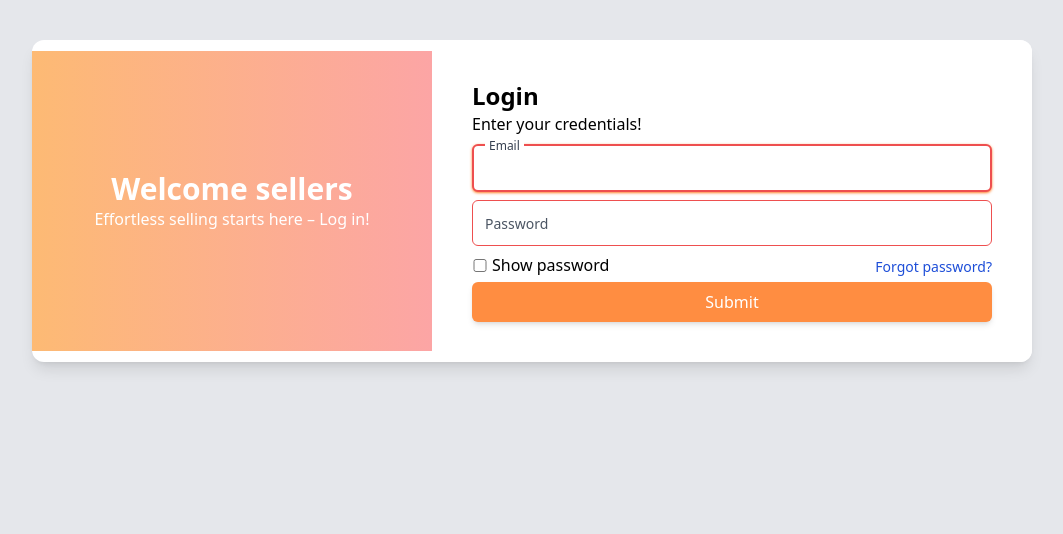
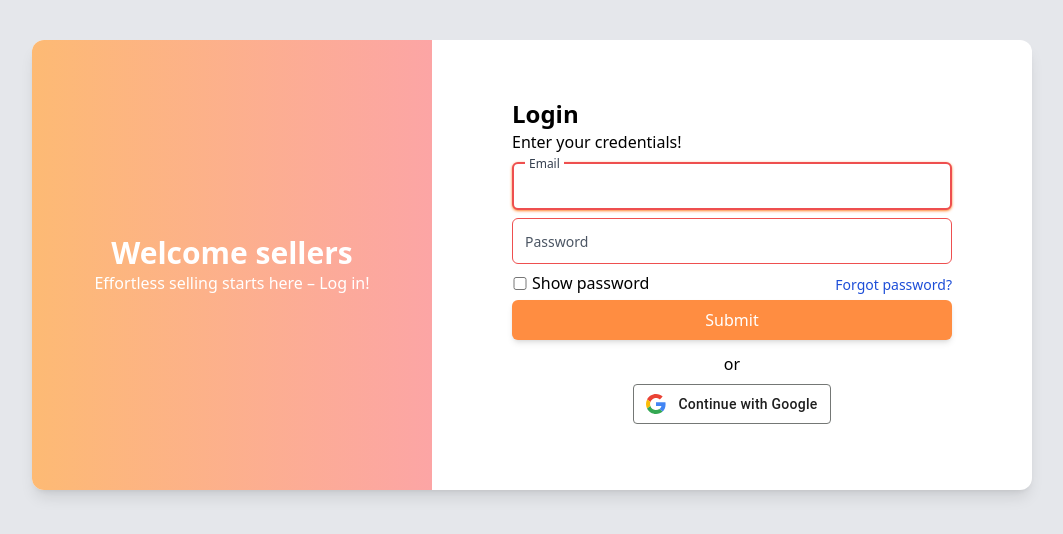
Before and after one commit to skytechrick/getskybuyReactSeller, a React (Vite) app: page / in a window 1280 px wide. Shown: the top 534 px of the page, without its empty margins (108-1171 px from the left). Built offline with nearby package versions, Linux system fonts and the light colour scheme; no server answers.

Commit message:
feat: Firebase integrate

```diff
--- a/package.json
+++ b/package.json
@@ -11,6 +11,7 @@
   },
   "dependencies": {
     "autoprefixer": "^10.4.21",
+    "firebase": "^11.6.0",
     "postcss": "^8.5.3",
     "react": "^19.0.0",
     "react-dom": "^19.0.0",
--- a/src/components/login.jsx
+++ b/src/components/login.jsx
@@ -1,24 +1,97 @@
 import { InputField } from "./ui/inputField.jsx";
 import { Button } from "./ui/button.jsx";
-import { useState } from "react";
+import OAuthBtn from "./ui/oAuthBtns.jsx";
+// import { getRedirectLoginResult } from "../firebase/auth.js";
+import { useState , useEffect } from "react";
 
 export default function LoginPage() {
+
+    const [body, setBody] = useState(null);
 
     const [email, setEmail] = useState("");
     const [password, setPassword] = useState("");
     const [showPassword, setShowPassword] = useState(false);
 
+    setInterval(() => {
+        const data = localStorage.getItem("oAuth");
+        if(data){
+            setBody(JSON.parse(data));
+            localStorage.removeItem("oAuth");
+            clearInterval(this);
+        }
+    }, 1000);
+
+
+    const url = import.meta.env.VITE_CUSTOMER_URL;
+
+    if(body !== null){
+        const { user, idToken, provider } = body;
+        const { email } = user;
+
+        setBody(null);
+
+        fetch(`${url}/api/auth/oauth`, {
+            method: "POST",
+            headers: {
+                "Content-Type":"application/json",
+                "Authorization": `Bearer ${idToken}`,
+            },
+            body: JSON.stringify({
+                email,
+                provider,
+            })
+        }).then((res) => {
+
+            if(res.ok){
+                return res.json();
+            }else{
+                alert("Login failed");
+            }
+        }).then((data) => {
+            if(data){
+                const { accessToken } = data;
+                localStorage.setItem("accessToken", accessToken);
+                window.location.href = "/";
+            }
+        }).catch((err) => {
+            console.error(err);
+        });
+    }
+
+    const formSubmit = () => {
+        e.preventDefault();
+
+        if(email === ""){
+            alert("Email cannot be empty.");
+        }
+
+        if(password === ""){
+            alert("Password cannot be empty.");
+        }
+
+        fetch(`${url}/api/auth/login`, {
+            method: "POST",
+            headers: {
+                "Content-Type":"application/json",
+            },
+            body: JSON.stringify({
+                email,
+                password
+            })
+        })
+    }
+
     return (
         <div className="md:w-full xl:w-4/5 mx-auto flex justify-center items-center mt-10">
             <div className="mx-3 w-full bg-white flex justify-center items-center rounded-xl shadow-lg overflow-hidden">
-                <div className="h-[300px] w-2/5 bg-gradient-to-r from-orange-300 to-red-300 text-white flex justify-center items-center flex-col">
+                <div className="h-[450px] w-2/5 bg-gradient-to-r from-orange-300 to-red-300 text-white flex justify-center items-center flex-col">
                     <h2 className="font-bold text-2xl md:text-3xl">Welcome sellers</h2>
                     <p>Effortless selling starts here – Log in!</p>
                 </div>
-                <div className="w-3/5 bg-white p-10">
+                <div className="w-3/5 bg-white p-10 px-20">
                     <h2 className="font-bold text-2xl">Login</h2>
                     <p>Enter your credentials!</p>
-                    <form >
+                    <form onSubmit={formSubmit}>
                         <InputField setValue={setEmail} value={email} required={true} autoFocus={true} placeholder="Email"/>
                         <InputField setValue={setPassword} value={password} required={true} autoFocus={false} type={showPassword? "text": "password"} placeholder="Password"/>
                         <div className="my-[2px] mb-1 flex justify-between items-center">
@@ -38,6 +111,9 @@
                         </div>
                         <Button children="Submit" type="submit"/>
                     </form>
+                    <p className="text-center mt-3">or</p>
+                    <OAuthBtn />
+
                 </div>
             </div>
 
--- /dev/null
+++ b/src/components/ui/oAuthBtns.jsx
@@ -0,0 +1,50 @@
+import React from "react";
+import {
+  loginWithGooglePopup,
+} from "../../firebase/auth.js";
+
+const GoogleLoginButton = () => {
+  return (
+    <div className="flex flex-col items-center gap-4 my-2">
+        <button className="gsi-material-button" onClick={loginWithGooglePopup}>
+            <div className="gsi-material-button-state"></div>
+            <div className="gsi-material-button-content-wrapper">
+            <div className="gsi-material-button-icon">
+                <svg
+                    version="1.1"
+                    xmlns="http://www.w3.org/2000/svg"
+                    viewBox="0 0 48 48"
+                    xmlnsXlink="http://www.w3.org/1999/xlink"
+                    style={{ display: "block" }}
+                >
+                <path
+                    fill="#EA4335"
+                    d="M24 9.5c3.54 0 6.71 1.22 9.21 3.6l6.85-6.85C35.9 2.38 30.47 0 24 0 14.62 0 6.51 5.38 2.56 13.22l7.98 6.19C12.43 13.72 17.74 9.5 24 9.5z"
+                ></path>
+                <path
+                    fill="#4285F4"
+                    d="M46.98 24.55c0-1.57-.15-3.09-.38-4.55H24v9.02h12.94c-.58 2.96-2.26 5.48-4.78 7.18l7.73 6c4.51-4.18 7.09-10.36 7.09-17.65z"
+                ></path>
+                <path
+                    fill="#FBBC05"
+                    d="M10.53 28.59c-.48-1.45-.76-2.99-.76-4.59s.27-3.14.76-4.59l-7.98-6.19C.92 16.46 0 20.12 0 24c0 3.88.92 7.54 2.56 10.78l7.97-6.19z"
+                ></path>
+                <path
+                    fill="#34A853"
+                    d="M24 48c6.48 0 11.93-2.13 15.89-5.81l-7.73-6c-2.15 1.45-4.92 2.3-8.16 2.3-6.26 0-11.57-4.22-13.47-9.91l-7.98 6.19C6.51 42.62 14.62 48 24 48z"
+                ></path>
+                <path fill="none" d="M0 0h48v48H0z"></path>
+                </svg>
+            </div>
+            <span className="gsi-material-button-contents">
+                Continue with Google
+            </span>
+            <span style={{ display: "none" }}>Continue with Google</span>
+            </div>
+        </button>
+
+    </div>
+  );
+};
+
+export default GoogleLoginButton;
--- /dev/null
+++ b/src/firebase/auth.js
@@ -0,0 +1,37 @@
+import {
+    getAuth,
+    // GithubAuthProvider,
+    GoogleAuthProvider,
+    signInWithPopup
+} from "firebase/auth";
+
+import { app } from "./firebaseConfig.js";
+
+const auth = getAuth(app);
+
+const googleProvider = new GoogleAuthProvider();
+// const githubProvider = new GithubAuthProvider();
+
+export const loginWithGooglePopup = async () => {
+    try {
+        const result = await signInWithPopup(auth, googleProvider);
+        const user = result.user;
+        const idToken = await user.getIdToken();
+        localStorage.setItem("oAuth", JSON.stringify({ user, idToken, provider: "google" }) );
+    } catch (error) {
+        console.error("Google popup login error:", error);
+        return null;
+    }
+};
+
+// export const loginWithGithubPopup = async () => {
+//     try {
+//         const result = await signInWithPopup(auth, githubProvider);
+//         const user = result.user;
+//         const idToken = await user.getIdToken();
+//         localStorage.setItem("oAuth", JSON.stringify({ user, idToken, provider: "github" }) );
+//     } catch (error) {
+//         console.error("GitHub popup login error:", error);
+//         return null;
+//     }
+// };
--- /dev/null
+++ b/src/firebase/firebaseConfig.js
@@ -0,0 +1,21 @@
+// Import the functions you need from the SDKs you need
+import { initializeApp } from "firebase/app";
+import { getAnalytics } from "firebase/analytics";
+// TODO: Add SDKs for Firebase products that you want to use
+// https://firebase.google.com/docs/web/setup#available-libraries
+
+// Your web app's Firebase configuration
+// For Firebase JS SDK v7.20.0 and later, measurementId is optional
+const firebaseConfig = {
+  apiKey: "AIzaSyAlHctR5Qclx0leALs2QkE6Rwt3ud5WkUQ",
+  authDomain: "test2-ba4ea.firebaseapp.com",
+  projectId: "test2-ba4ea",
+  storageBucket: "test2-ba4ea.firebasestorage.app",
+  messagingSenderId: "7587953417",
+  appId: "1:7587953417:web:7a99b8725232a7f11eb1d8",
+  measurementId: "G-R2TGBR513B"
+};
+
+// Initialize Firebase
+export const app = initializeApp(firebaseConfig);
+const analytics = getAnalytics(app);
--- a/src/index.css
+++ b/src/index.css
@@ -15,3 +15,107 @@
     --secondaryColor: #ee4f4f;
     --tertiaryColor: #f7a52a;
 }
+
+.gsi-material-button {
+    -moz-user-select: none;
+    -webkit-user-select: none;
+    -ms-user-select: none;
+    -webkit-appearance: none;
+    background-color: WHITE;
+    background-image: none;
+    border: 1px solid #747775;
+    -webkit-border-radius: 4px;
+    border-radius: 4px;
+    -webkit-box-sizing: border-box;
+    box-sizing: border-box;
+    color: #1f1f1f;
+    cursor: pointer;
+    font-family: 'Roboto', arial, sans-serif;
+    font-size: 14px;
+    height: 40px;
+    letter-spacing: 0.25px;
+    outline: none;
+    overflow: hidden;
+    padding: 0 12px;
+    position: relative;
+    text-align: center;
+    -webkit-transition: background-color .218s, border-color .218s, box-shadow .218s;
+    transition: background-color .218s, border-color .218s, box-shadow .218s;
+    vertical-align: middle;
+    white-space: nowrap;
+    width: auto;
+    max-width: 400px;
+    min-width: min-content;
+}
+
+.gsi-material-button .gsi-material-button-icon {
+    height: 20px;
+    margin-right: 12px;
+    min-width: 20px;
+    width: 20px;
+}
+
+.gsi-material-button .gsi-material-button-content-wrapper {
+    -webkit-align-items: center;
+    align-items: center;
+    display: flex;
+    -webkit-flex-direction: row;
+    flex-direction: row;
+    -webkit-flex-wrap: nowrap;
+    flex-wrap: nowrap;
+    height: 100%;
+    justify-content: space-between;
+    position: relative;
+    width: 100%;
+}
+
+.gsi-material-button .gsi-material-button-contents {
+    -webkit-flex-grow: 1;
+    flex-grow: 1;
+    font-family: 'Roboto', arial, sans-serif;
+    font-weight: 500;
+    overflow: hidden;
+    text-overflow: ellipsis;
+    vertical-align: top;
+}
+
+.gsi-material-button .gsi-material-button-state {
+    -webkit-transition: opacity .218s;
+    transition: opacity .218s;
+    bottom: 0;
+    left: 0;
+    opacity: 0;
+    position: absolute;
+    right: 0;
+    top: 0;
+}
+
+.gsi-material-button:disabled {
+    cursor: default;
+    background-color: #ffffff61;
+    border-color: #1f1f1f1f;
+}
+
+.gsi-material-button:disabled .gsi-material-button-contents {
+    opacity: 38%;
+}
+
+.gsi-material-button:disabled .gsi-material-button-icon {
+    opacity: 38%;
+}
+
+.gsi-material-button:not(:disabled):active .gsi-material-button-state,
+.gsi-material-button:not(:disabled):focus .gsi-material-button-state {
+    background-color: #303030;
+    opacity: 12%;
+}
+
+.gsi-material-button:not(:disabled):hover {
+    -webkit-box-shadow: 0 1px 2px 0 rgba(60, 64, 67, .30), 0 1px 3px 1px rgba(60, 64, 67, .15);
+    box-shadow: 0 1px 2px 0 rgba(60, 64, 67, .30), 0 1px 3px 1px rgba(60, 64, 67, .15);
+}
+
+.gsi-material-button:not(:disabled):hover .gsi-material-button-state {
+    background-color: #303030;
+    opacity: 8%;
+}
```
Also changed, not shown: src/components/oAuth.js (added), 1 other file (tests, documents, lock files or other folders).
